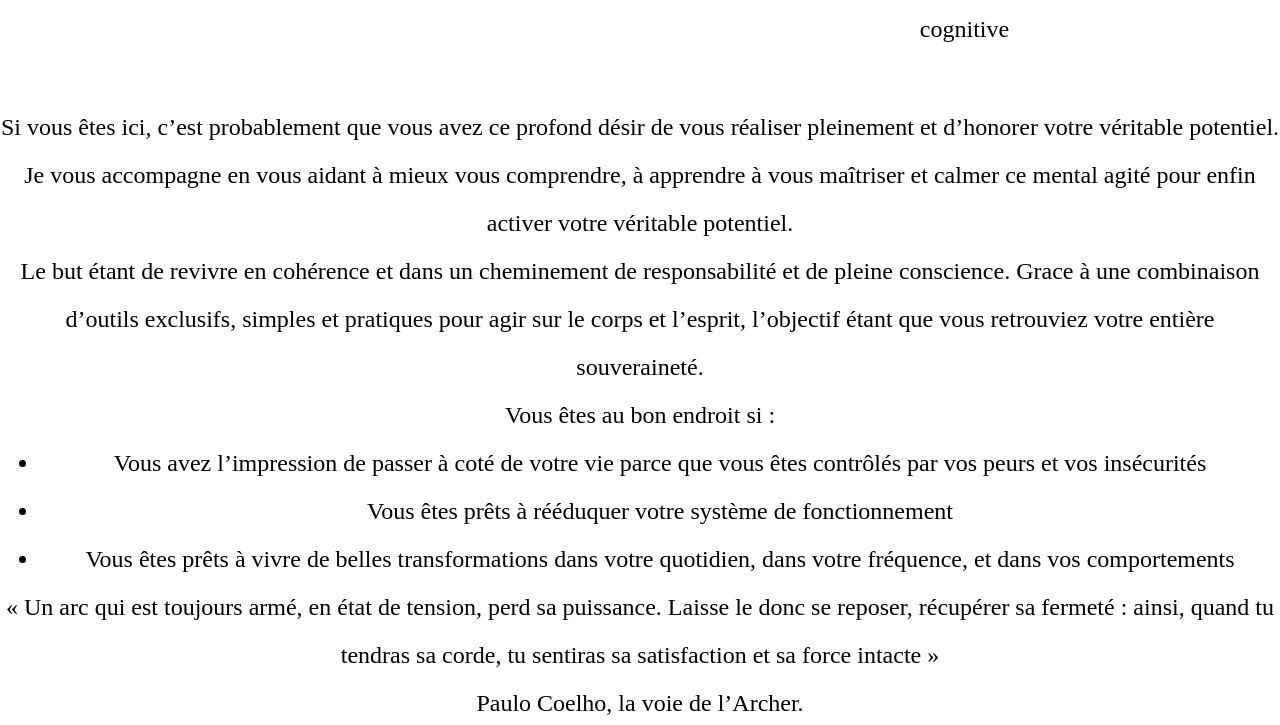
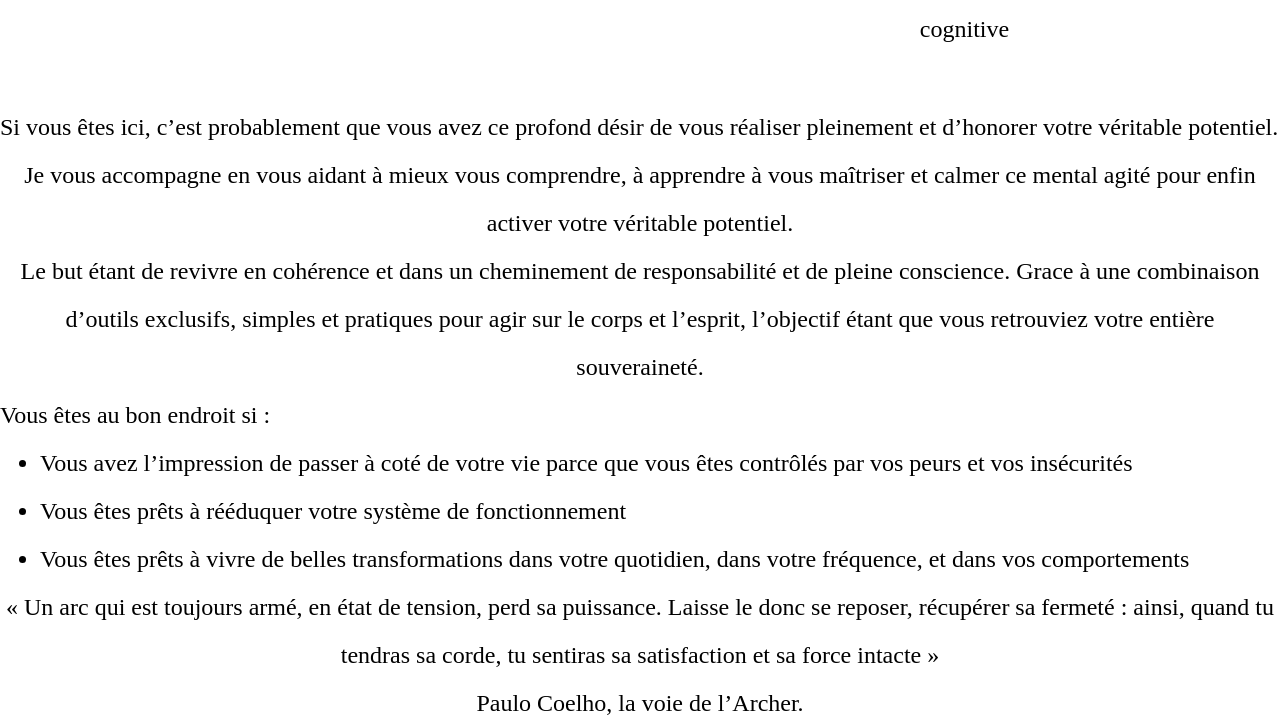
Before and after one commit to DavidIsidore/caroline-gayral, a React (Create React App) app: page / in a window 1280 px wide. Shown: the part 574-1299 px from the top of the page. Built offline with nearby package versions, Linux system fonts and the light colour scheme.

Commit message:
Rajout de texte au footer

```diff
--- a/src/components/PresentationBloc1/presentationBloc1.scss
+++ b/src/components/PresentationBloc1/presentationBloc1.scss
@@ -5,4 +5,13 @@
     top: 100px;
     line-height: 200%;
     @include flex(column, center, center);
+    &_text {
+        @include flex(column, flex-start, start);
+        &_p {
+            @include flex(column, flex-start, start);
+        }
+        &_list {
+            @include flex(column, flex-start, start);
+        }
+    }
 }
```
